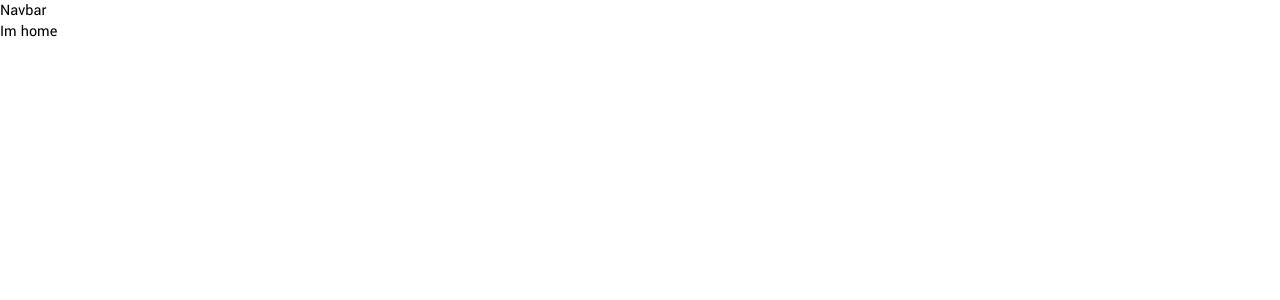
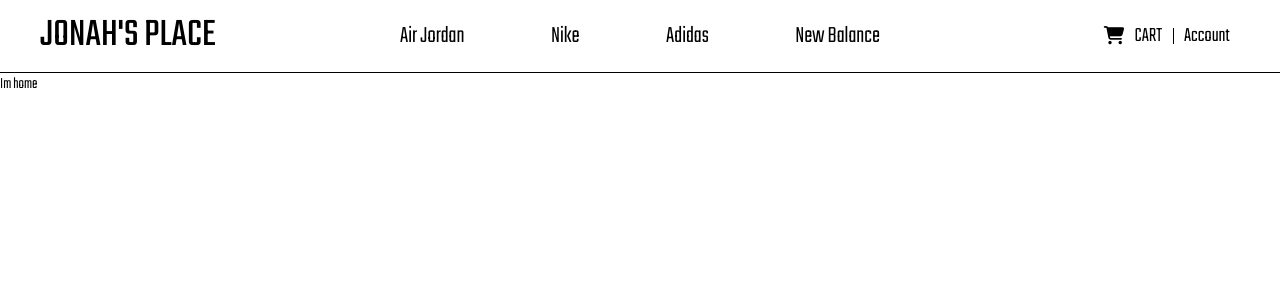
Before and after one commit to conwabueze/jonahs-place, a React (Create React App) app in the folder frontend/: page / in a window 1280 px wide. Shown: the top 300 px of the page. Built offline with nearby package versions, Linux system fonts and the light colour scheme.

Commit message:
react init/basic Navbar DT complete

```diff
--- a/frontend/public/index.html
+++ b/frontend/public/index.html
@@ -10,9 +10,13 @@
       content="Web site created using create-react-app"
     />
     <link
-      href="https://fonts.googleapis.com/css2?family=Yantramanav:wght@100;300;400;500;700;900&display=swap"
+      href="https://fonts.googleapis.com/css2?family=Teko:wght@300;400;500;600;700&display=swap"
       rel="stylesheet"
     />
+    <script
+      src="https://kit.fontawesome.com/e556938a57.js"
+      crossorigin="anonymous"
+    ></script>
     <link rel="apple-touch-icon" href="%PUBLIC_URL%/logo192.png" />
 
     <link rel="manifest" href="%PUBLIC_URL%/manifest.json" />
--- a/frontend/src/App.css
+++ b/frontend/src/App.css
@@ -5,5 +5,6 @@
 body {
   margin: 0;
   padding: 0;
-  font-family: 'Yantramanav', sans-serif;
+  font-family: 'Teko', sans-serif;
+  font-weight: 300;
 }
--- /dev/null
+++ b/frontend/src/components/shared/ContentContainer/ContentContainer.css
@@ -0,0 +1,11 @@
+.ContentContainer {
+  width: 100%;
+  max-width: 1200px;
+  margin: 0 auto;
+}
+
+@media (max-width: 1260px) {
+  .ContentContainer {
+    max-width: 950px;
+  }
+}
--- a/frontend/src/components/shared/ContentContainer/ContentContainer.js
+++ b/frontend/src/components/shared/ContentContainer/ContentContainer.js
@@ -0,0 +1,8 @@
+import React from 'react';
+import './ContentContainer.css';
+
+function ContentContainer(props) {
+  return <div className="ContentContainer"> {props.children}</div>;
+}
+
+export default ContentContainer;
--- a/frontend/src/components/shared/Navbar/Navbar.css
+++ b/frontend/src/components/shared/Navbar/Navbar.css
@@ -0,0 +1,61 @@
+.Navbar {
+  background: #ffffff;
+  border-bottom-style: solid;
+  border-bottom-color: #000000;
+  border-bottom-width: 0.5px;
+}
+
+.Navbar .ContentContainer {
+  display: grid;
+  grid-template-columns: 30% 40% 30%;
+  align-items: center;
+}
+
+.Navbar-logo,
+.Navbar-sneaker-link,
+.Navbar-cart-account-link {
+  text-decoration: none;
+  color: #000000;
+}
+
+.Navbar-logo {
+  font-size: 2.5rem;
+  font-weight: 400;
+  text-transform: uppercase;
+}
+
+.Navbar-sneaker-links {
+  display: flex;
+  justify-content: space-between;
+  position: relative;
+}
+
+.Navbar-sneaker-link {
+  font-size: 1.5rem;
+}
+
+.Navbar-cart-account-links {
+  display: flex;
+  justify-content: flex-end;
+  align-items: center;
+}
+
+.Navbar-cart-account-link {
+  font-size: 1.3rem;
+  margin: 0 0.5em;
+}
+
+.Navbar-cart-account-line-break {
+  height: 1rem;
+  border-left: 1px solid #000000;
+}
+
+.Navbar-cart-link {
+  display: flex;
+  align-items: center;
+}
+
+.Navbar-cart-link .cart-text {
+  text-transform: uppercase;
+  margin-left: 0.5em;
+}
--- a/frontend/src/components/shared/Navbar/Navbar.js
+++ b/frontend/src/components/shared/Navbar/Navbar.js
@@ -1,10 +1,72 @@
 import { React, Component } from 'react';
 import { Link } from 'react-router-dom';
+import ContentContainer from '../ContentContainer/ContentContainer';
 import './Navbar.css';
 
 class Navbar extends Component {
+  constructor(props) {
+    super(props);
+
+    this.sneakerLinksMouseEnter = this.sneakerLinksMouseEnter.bind(this);
+  }
+
+  sneakerLinksMouseEnter(e) {
+    console.log(e.target);
+  }
+
   render() {
-    return <div>Navbar</div>;
+    return (
+      <div className="Navbar">
+        <ContentContainer>
+          <Link to="/" className="Navbar-logo Navbar-home-link">
+            Jonah's Place
+          </Link>
+
+          <div
+            className="Navbar-sneaker-links"
+            onMouseEnter={this.sneakerLinksMouseEnter}
+          >
+            <Link
+              to="/sneakers/air-jordan"
+              className="Navbar-sneaker-link Navbar-jordan-link"
+            >
+              Air Jordan
+            </Link>
+            <Link
+              to="/sneakers/nike"
+              className="Navbar-sneaker-link Navbar-nike-link"
+            >
+              Nike
+            </Link>
+            <Link
+              to="/sneakers/adidas"
+              className="Navbar-sneaker-link Navbar-adidas-link"
+            >
+              Adidas
+            </Link>
+            <Link
+              to="/sneakers/new-balance"
+              className="Navbar-sneaker-link Navbar-new-balance-link"
+            >
+              New Balance
+            </Link>
+          </div>
+          <div className="Navbar-cart-account-links">
+            <Link to="#" className="Navbar-cart-account-link Navbar-cart-link">
+              <i className="fas fa-shopping-cart fa-sm" />
+              <p className="cart-text">Cart</p>
+            </Link>
+            <div className="Navbar-cart-account-line-break"></div>
+            <Link
+              to="#"
+              className="Navbar-cart-account-link Navbar-account-link"
+            >
+              Account
+            </Link>
+          </div>
+        </ContentContainer>
+      </div>
+    );
   }
 }
 
```
Also changed, not shown: frontend/src/components/shared/Navbar/SneakerDropdown.js (added, +14 -0 lines), frontend/src/components/shared/Navbar/SneakerDropdown.css (added), 1 other file (tests, documents, lock files or other folders).
